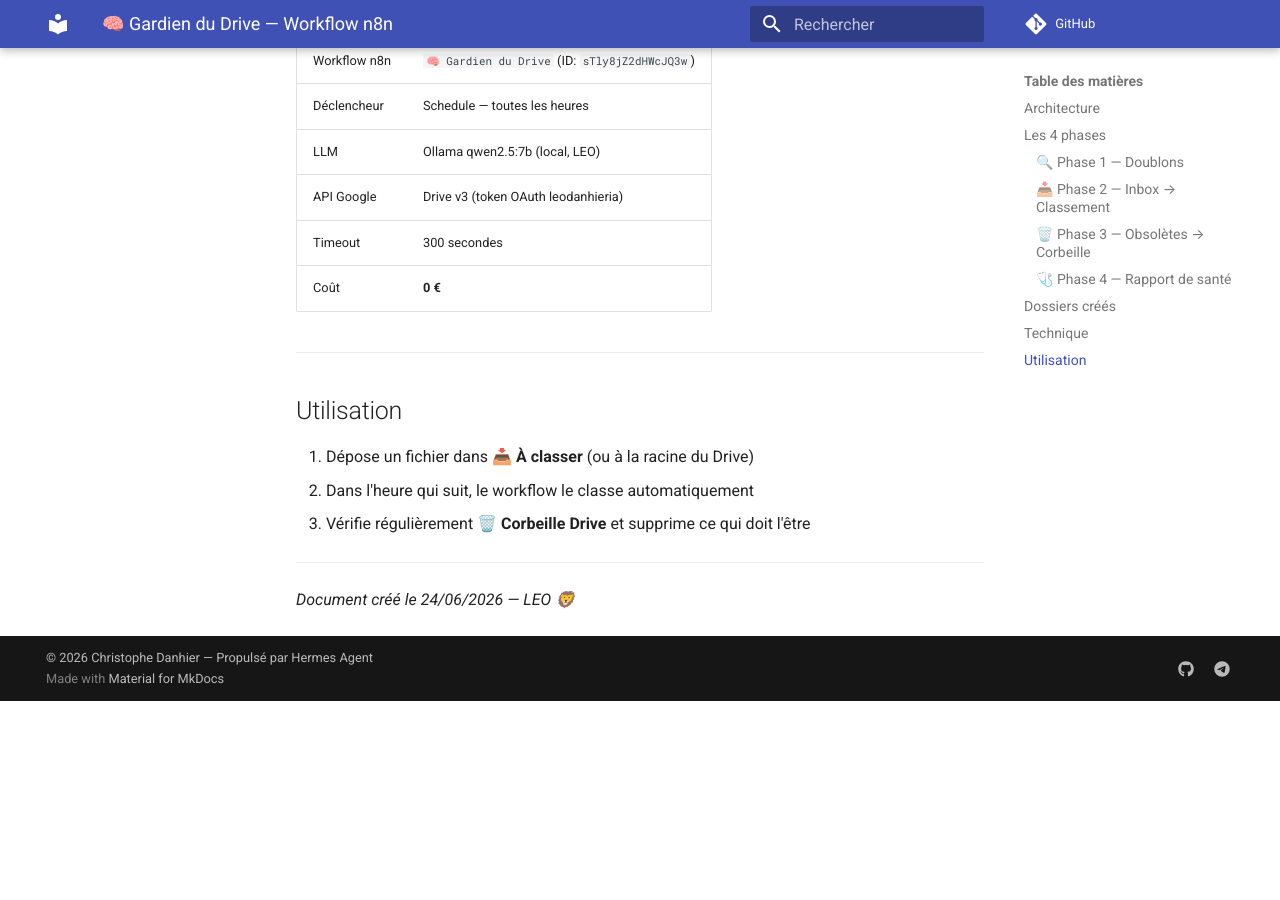
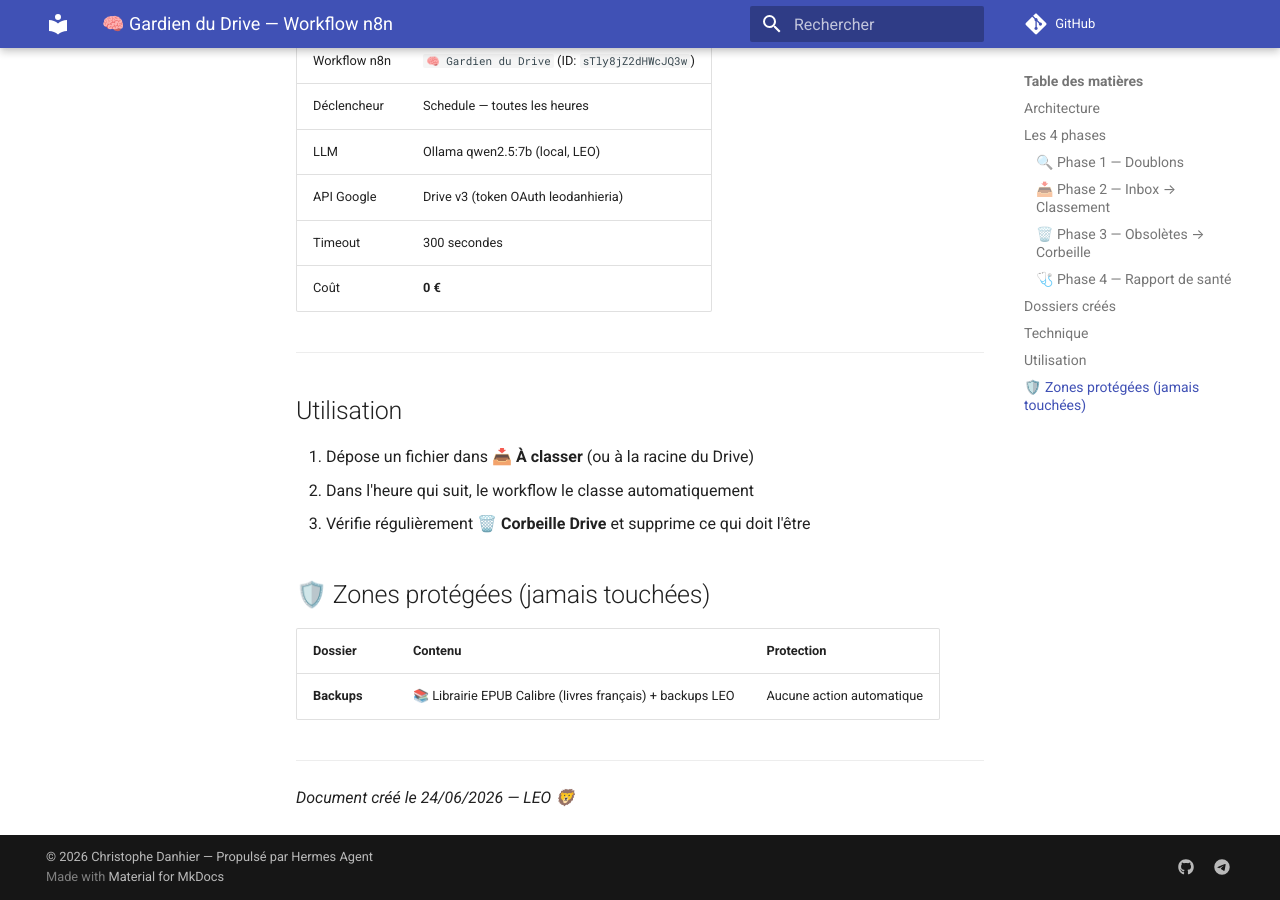
Before and after one commit to christophedanhier-hash/hermes-wiki, an MkDocs documentation site: the page built from docs/hermes/services/gardien-drive.md, in a window 1280 px wide and 900 px high, scrolled down 1575 px. Built offline with MkDocs 1.6.1 and Material for MkDocs 9.7.7, drawn with Linux system fonts in a browser that asks for light colours; comment, search, counter and statistics services are not loaded; before the commit the page ends 2276 px from its top, so only the background shows below that.

Commit message:
docs: Gardien Drive — zone protégée Backups (EPUB Calibre)

```diff
--- a/docs/hermes/services/gardien-drive.md
+++ b/docs/hermes/services/gardien-drive.md
@@ -69,6 +69,12 @@ Résumé global : nombre de fichiers, doublons, inbox en attente, conseils.
 2. Dans l'heure qui suit, le workflow le classe automatiquement
 3. Vérifie régulièrement **🗑️ Corbeille Drive** et supprime ce qui doit l'être
 
+## 🛡️ Zones protégées (jamais touchées)
+
+| Dossier | Contenu | Protection |
+|:---|:---|:---|
+| **Backups** | 📚 Librairie EPUB Calibre (livres français) + backups LEO | Aucune action automatique |
+
 ---
 
 *Document créé le 24/06/2026 — LEO 🦁*
```
